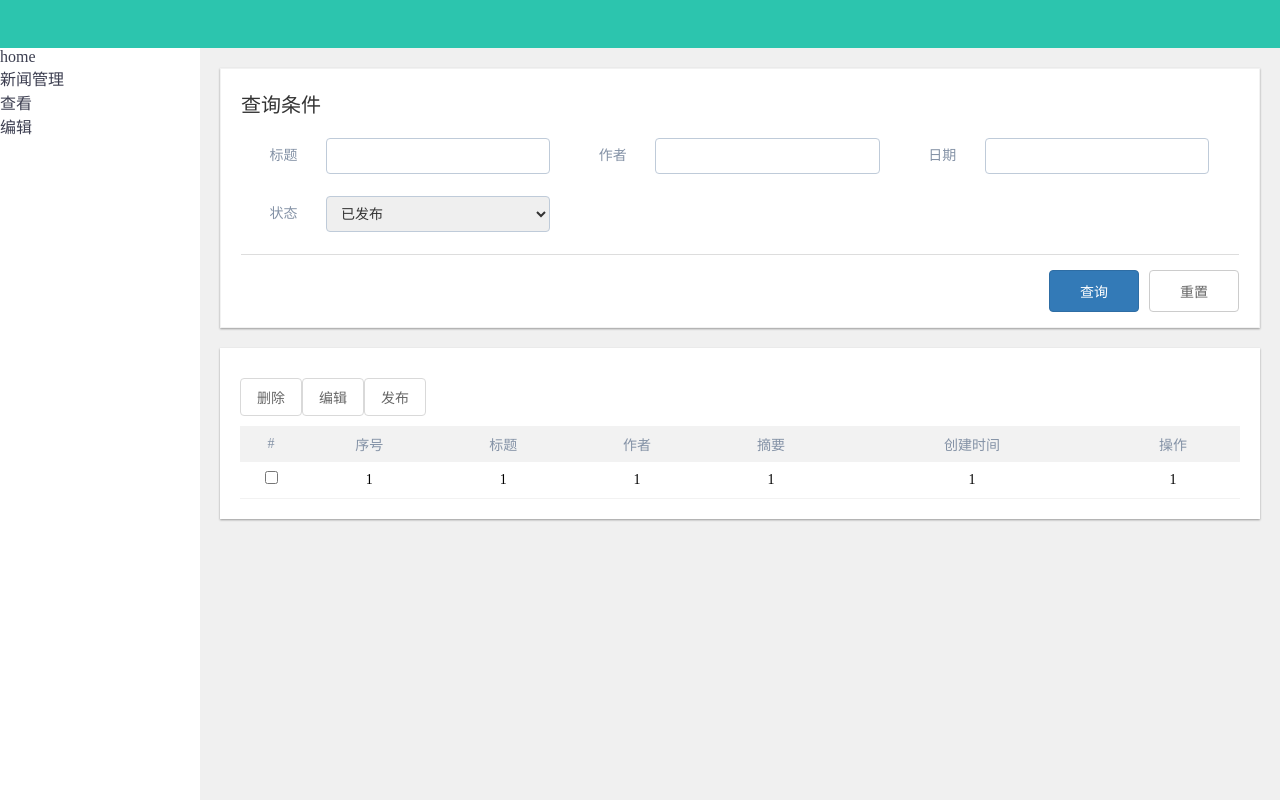
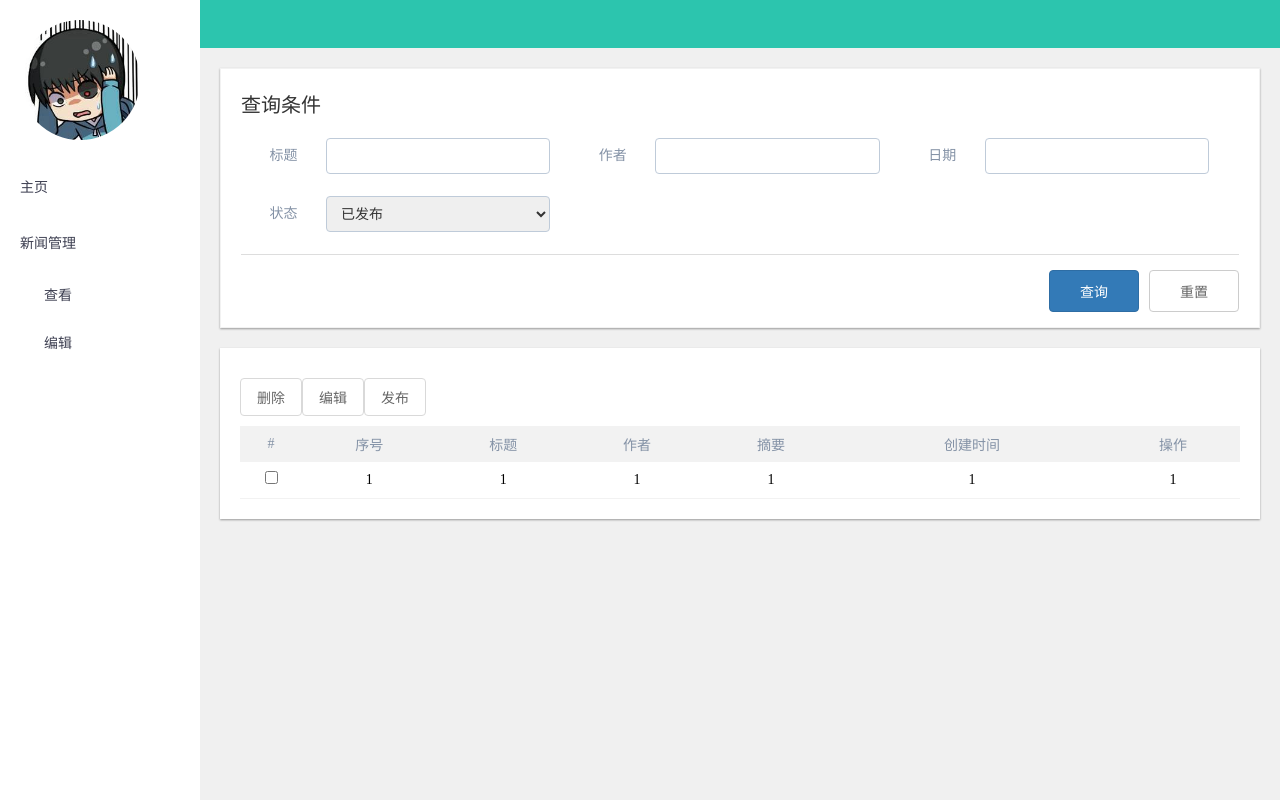
Before and after one commit to tracy-yang/ManagerSystem, a Vue app: page /#/news in a window 1280 px wide. Built offline with nearby package versions, Linux system fonts and the light colour scheme.

Commit message:
修改样式

```diff
--- a/src/App.vue
+++ b/src/App.vue
@@ -2,24 +2,27 @@
   <div id="app">
   	<!--navbar-->
     <div class="nav-bar">
-    	<div class="header-img-wrapper">
+    	<div>
     		<img src="" alt="" />
     	</div>
     </div>
 
     <!--sidebar-->
     <div class="side-bar">
+    	<div class="header-img-wrapper">
+    		<img src="./assets/images/header.jpg" alt="" />
+    	</div>
     	<ul>
-    		<li>home</li>
+    		<li>主页</li>
     		<li>
     			新闻管理
-    			<div>
+    		</li>
+    		<div>
     				<ul>
     					<li><router-link to="/news">查看</router-link></li>
     					<li>编辑</li>
     				</ul>
     			</div>
-    		</li>
     	</ul>
     </div>
 
@@ -36,7 +39,9 @@ export default {
 
 <style lang="scss" >
 $primaryColor:rgb(43,195,172) rgb(2, 178, 181);
-
+ul{
+	list-style: none;
+}
 *{
 	padding: 0;
 	margin: 0;
@@ -46,17 +51,49 @@ $primaryColor:rgb(43,195,172) rgb(2, 178, 181);
 	height: 48px;
 	background:#2CC5AE;
 	color:#fff;
+	position: fixed;
+	top: 0;
+	left: 200px;
+	right: 0;
 	box-shadow:0px 1px 2px #999;
 }
 .side-bar{
 	width: 200px;
 	height: 100%;
 	position: fixed;
-	top: 48px;
+	top: 0px;
 	left: 0;
 	bottom: 0;
 	background:#fff;
 	color:#3C3E50;
+	font-size: 14px;
+	padding-top: 20px;
+}
+.side-bar .header-img-wrapper{
+	width: 120px;
+	height: 120px;
+	padding:0 20px;
+}
+.side-bar .header-img-wrapper img{
+	width: 100%;
+	border-radius: 50%;
+}
+.side-bar>ul{
+	margin-top: 20px;
+}
+.side-bar li{
+	padding:0 20px;
+	height: 56px;
+	line-height: 56px;
+	cursor: pointer;
+}
+.side-bar div li{
+	text-indent: 1.5rem;
+	height: 48px;
+	line-height: 48px;
+}
+.side-bar li:hover{
+	background:#F2F2F2;
 }
 .view{
 	position: absolute;
--- a/src/utils/fetch.js
+++ b/src/utils/fetch.js
@@ -7,7 +7,9 @@ var instance = axios.create({
 })
 
 //axios request拦截器
-instance.interceptors.request.use()
+instance.interceptors.request.use(config =>{
+	return
+})
 
 //axios reponse拦截器
 instance.interceptors.response.use(
--- a/src/views/news/allNews.vue
+++ b/src/views/news/allNews.vue
@@ -40,6 +40,7 @@
 						<select name="ddl">
 							<option value="">已发布</option>
 							<option value="">已下架</option>
+							<option value="">已删除</option>
 						</select>
 					</div>
 				</div>
```
Also changed, not shown: src/assets/images/header.jpg (added), src/assets/images/logo.png (renamed from src/assets/logo.png).
